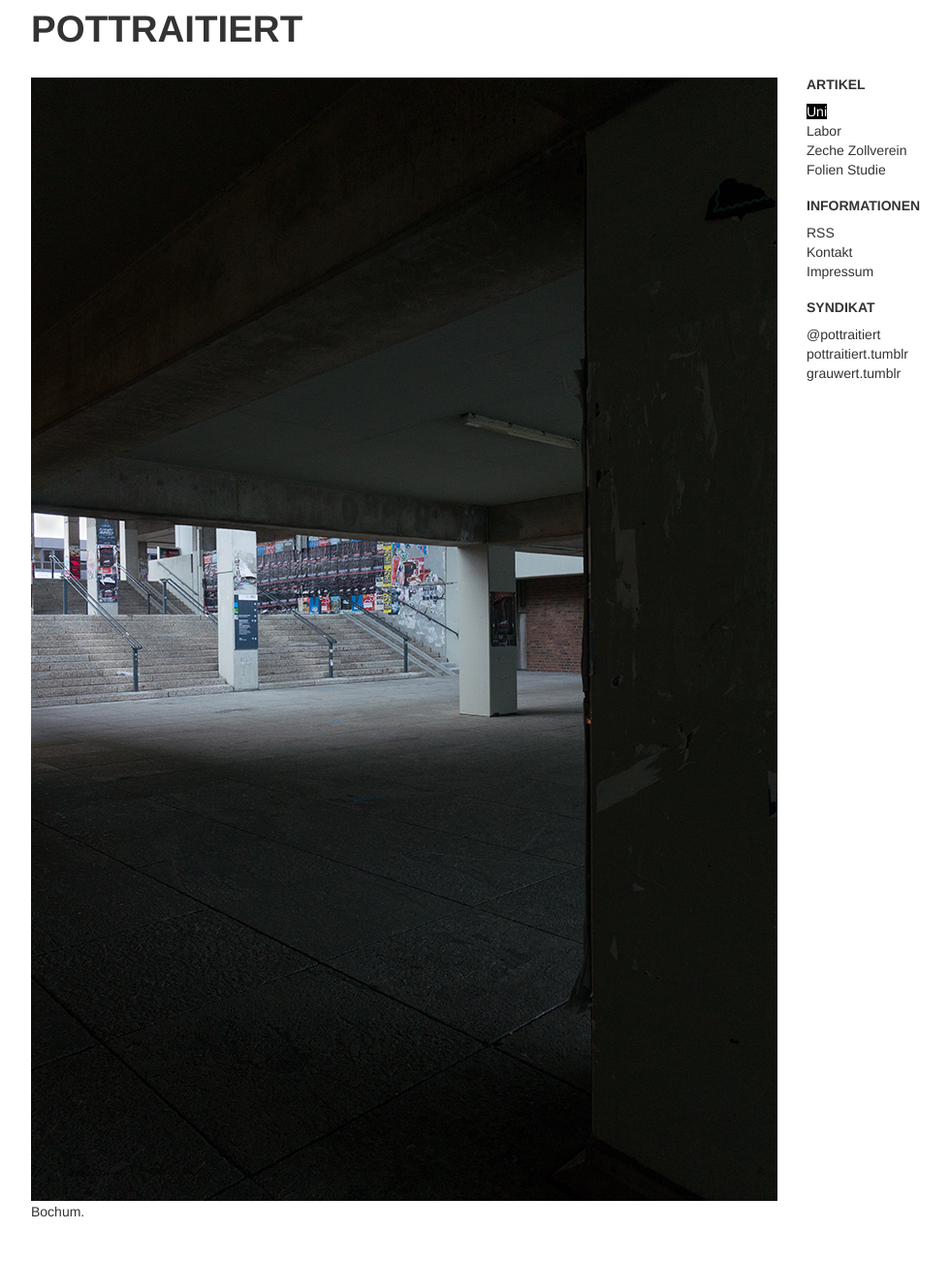
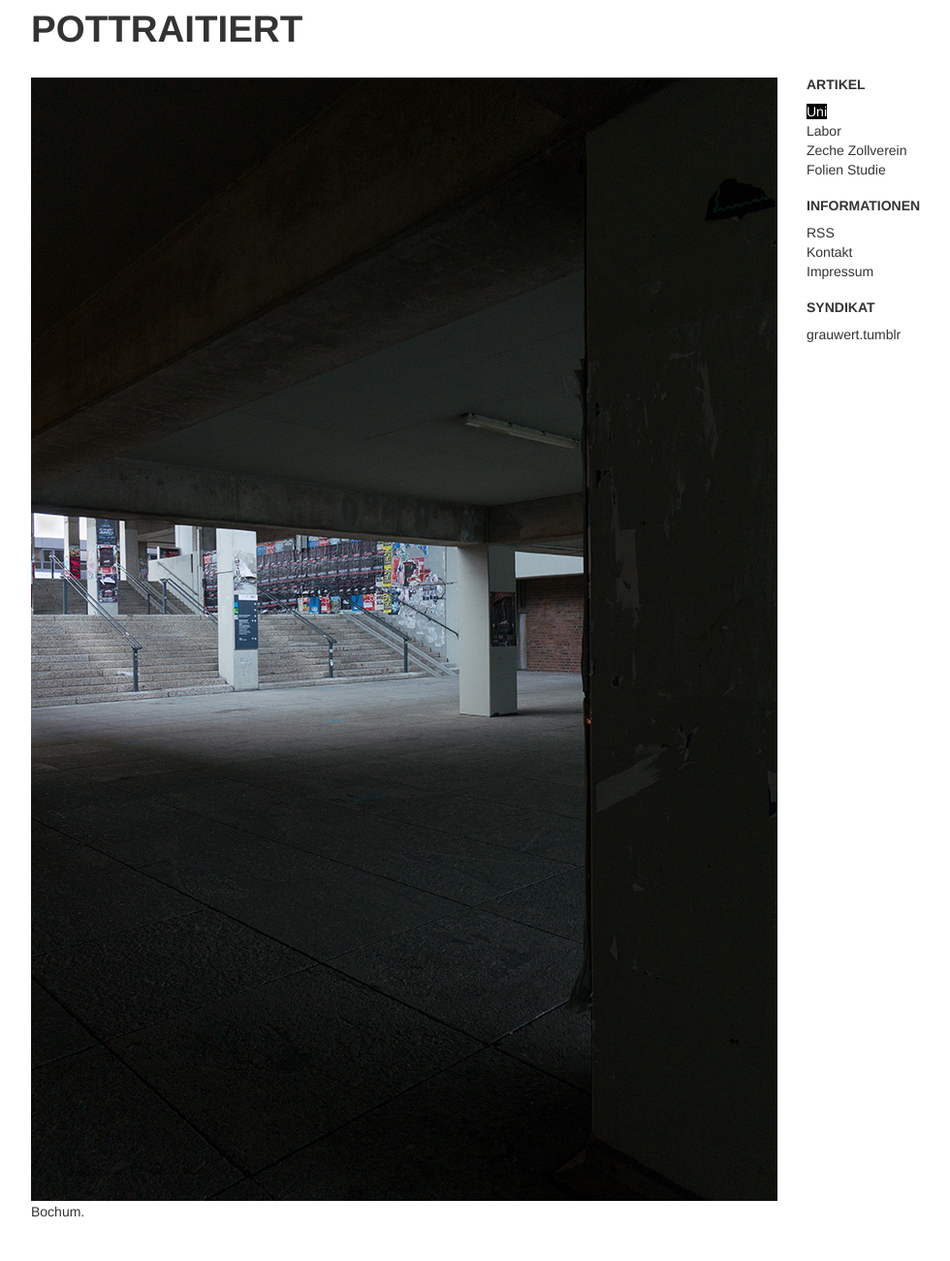
Before and after one commit to mrsellars/pottraitiert, a Jekyll site: the page built from index.html, in a window 1280 px wide. Shown: the whole page at 97% size, without its empty margins (23-1003 px from the left). Built offline with Jekyll 4.4.1, drawn with Linux system fonts in a browser that asks for light colours; nearby versions of some CDN libraries.

Commit message:
Remove links.

```diff
--- a/_includes/links.html
+++ b/_includes/links.html
@@ -1,6 +1,6 @@
 <div class="margin-top left-column-headers">Syndikat</div>
 <ul>
-	<li><a href="http://twitter.com/pottraitiert">&#64;pottraitiert</a></li>
-	<li><a href="http://pottraitiert.tumblr.com">pottraitiert.tumblr</a></li>
+	<!-- <li><a href="http://twitter.com/pottraitiert">&#64;pottraitiert</a></li> -->
+	<!-- <li><a href="http://pottraitiert.tumblr.com">pottraitiert.tumblr</a></li> -->
 	<li><a href="http://grauwert.tumblr.com">grauwert.tumblr</a></li>
 </ul>
```
